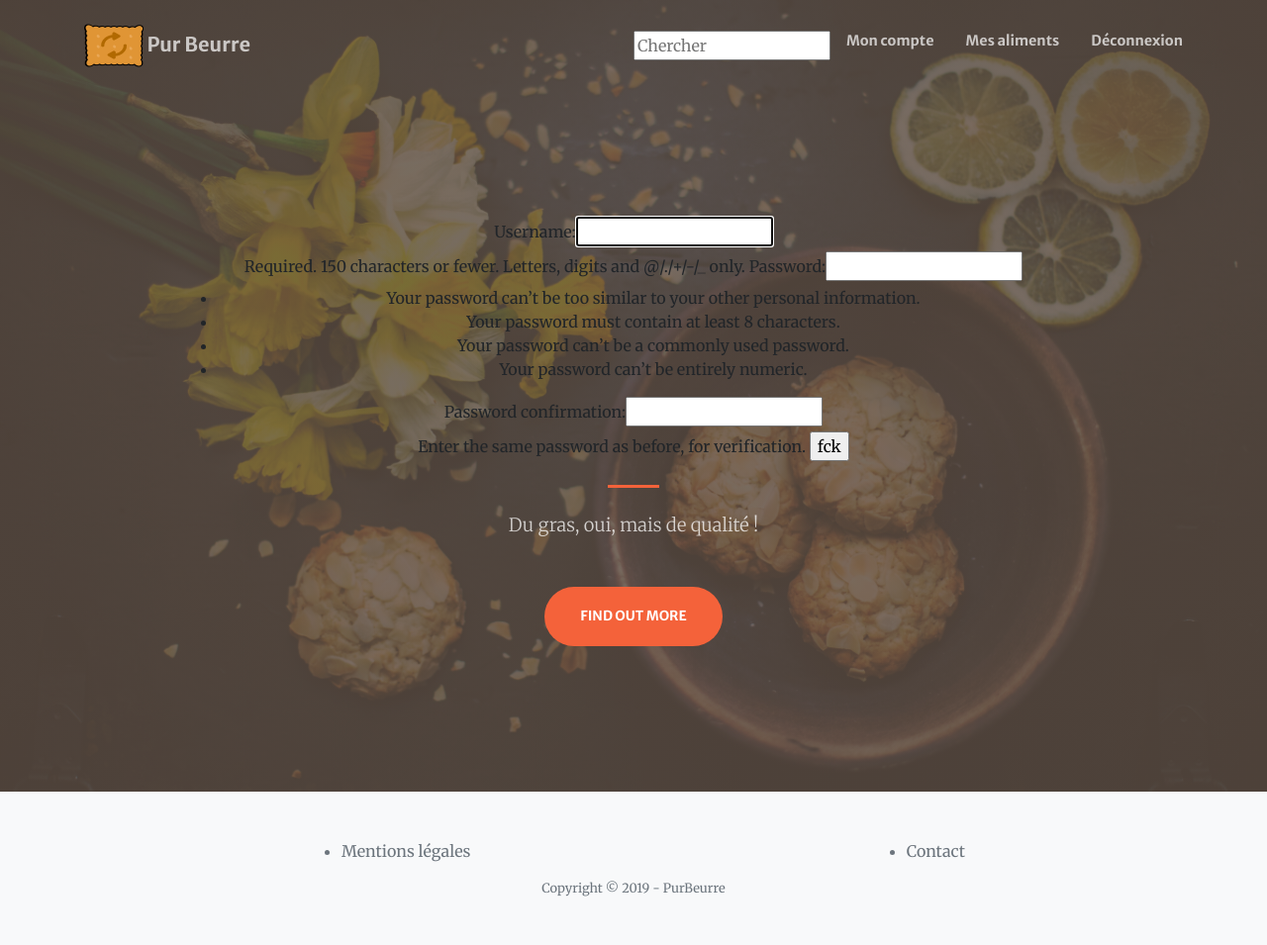
After one commit to JoeCaoV/purBeurre, a Django app: page /register in a window 1280 px wide. The commit adds this page. Shown: the whole page at 99% size. Run offline with Django 3.2, Linux system fonts and the light colour scheme; some libraries are stand-ins or nearby versions.

Commit message:
empty templates pages created & first form created

```diff
--- a/purbeurre/purbeurre/urls.py
+++ b/purbeurre/purbeurre/urls.py
@@ -19,4 +19,5 @@ from django.urls import path, include
 urlpatterns = [
     path('admin/', admin.site.urls),
     path('', include('website.urls')),
+    path('accounts/', include('django.contrib.auth.urls'))
 ]
--- /dev/null
+++ b/purbeurre/website/forms.py
@@ -0,0 +1,4 @@
+from django import forms
+
+class Aliment(forms.Form):
+    pass
--- a/purbeurre/website/templates/layouts/base.html
+++ b/purbeurre/website/templates/layouts/base.html
@@ -8,7 +8,7 @@
     <meta name="description" content="">
     <meta name="author" content="">
 
-    <title>Creative - Start Bootstrap Theme</title>
+    <title>PurBeurre - {% block title %}{% endblock %}</title>
     {% load static %}
     <!-- Font Awesome Icons -->
     <link href="{% static 'website/vendor/fontawesome-free/css/all.min.css' %}" rel="stylesheet" type="text/css">
@@ -44,17 +44,19 @@
               </button>
               <div class="collapse navbar-collapse" id="navbarResponsive">
                   <ul class="navbar-nav ml-auto my-2 my-lg-0">
-                  <li class="nav-item">
-                      <a class="nav-link js-scroll-trigger" href="#about">About</a>
+                  <li class='nav-item'>
+                    <form class="research_products">
+                      <input type="text" name="product" placeholder="Chercher"></input>
+                    </form>
                   </li>
                   <li class="nav-item">
-                      <a class="nav-link js-scroll-trigger" href="#services">Services</a>
+                      <a class="nav-link js-scroll-trigger" href="#about">Mon compte</a>
                   </li>
                   <li class="nav-item">
-                      <a class="nav-link js-scroll-trigger" href="#portfolio">Portfolio</a>
+                      <a class="nav-link js-scroll-trigger" href="#services">Mes aliments</a>
                   </li>
                   <li class="nav-item">
-                      <a class="nav-link js-scroll-trigger" href="#contact">Contact</a>
+                      <a class="nav-link js-scroll-trigger" href="#portfolio">Déconnexion</a>
                   </li>
                   </ul>
               </div>
@@ -63,7 +65,6 @@
     {% endblock %}
 
   {% block content %}
-
   {% endblock %}
 
   {% block footer %}
--- /dev/null
+++ b/purbeurre/website/templates/pages/aliments.html
@@ -0,0 +1 @@
+{% extends 'layouts/base.html' %}
--- a/purbeurre/website/templates/pages/index.html
+++ b/purbeurre/website/templates/pages/index.html
@@ -1,6 +1,8 @@
 {% extends 'layouts/base.html' %}
 
 {% load static %}
+
+{% block title %}Accueil{% endblock %}
 
 {% block content %}
 <!-- Masthead -->
--- /dev/null
+++ b/purbeurre/website/templates/pages/mentions.html
@@ -0,0 +1 @@
+{% extends 'layouts/base.html' %}
--- /dev/null
+++ b/purbeurre/website/templates/pages/registration.html
@@ -0,0 +1,25 @@
+{% extends 'layouts/base.html' %}
+
+{% block content %}
+<!-- Masthead -->
+<header class="masthead">
+    <div class="container h-100">
+    <div class="row h-100 align-items-center justify-content-center text-center">
+        <div class="col-lg-10 align-self-end">
+            <form action="#" method='post'>
+                {% csrf_token %}
+                {{ form }}
+                <input type="submit" value='fck' />
+            </form>
+        <hr class="divider my-4">
+        </div>
+        <div class="col-lg-8 align-self-baseline">
+        <p class="text-white-75 font-weight-light mb-5">Du gras, oui, mais de qualité !</p>
+        <a class="btn btn-primary btn-xl js-scroll-trigger" href="#about">Find Out More</a>
+        </div>
+    </div>
+    </div>
+
+</header>
+
+{% endblock %}
--- a/purbeurre/website/urls.py
+++ b/purbeurre/website/urls.py
@@ -1,6 +1,9 @@
-from django.urls import path
+from django.urls import path, include
 from . import views
 
 urlpatterns = [
-    path('', views.home),
+    path('', views.home, name='home'),
+    path('register', views.registration, name='registration'),
+    path('aliments', views.aliments, name="aliments"),
+    path('mentions', views.mentions, name="mentions"),
 ]
--- a/purbeurre/website/views.py
+++ b/purbeurre/website/views.py
@@ -1,6 +1,16 @@
 from django.shortcuts import render
-from django.http import HttpResponse
+from django.contrib.auth.forms import UserCreationForm
 
 def home(request):
     return render(request, 'pages/index.html')
-# Create your views here.
+
+def aliments(request):
+    return render(request, 'pages/aliments.html')
+
+def mentions(request):
+    return render(request, 'pages/mentions.html')
+
+def registration(request):
+    form = UserCreationForm()
+    context = {'form' : form}
+    return render(request, 'pages/registration.html', context)
```
